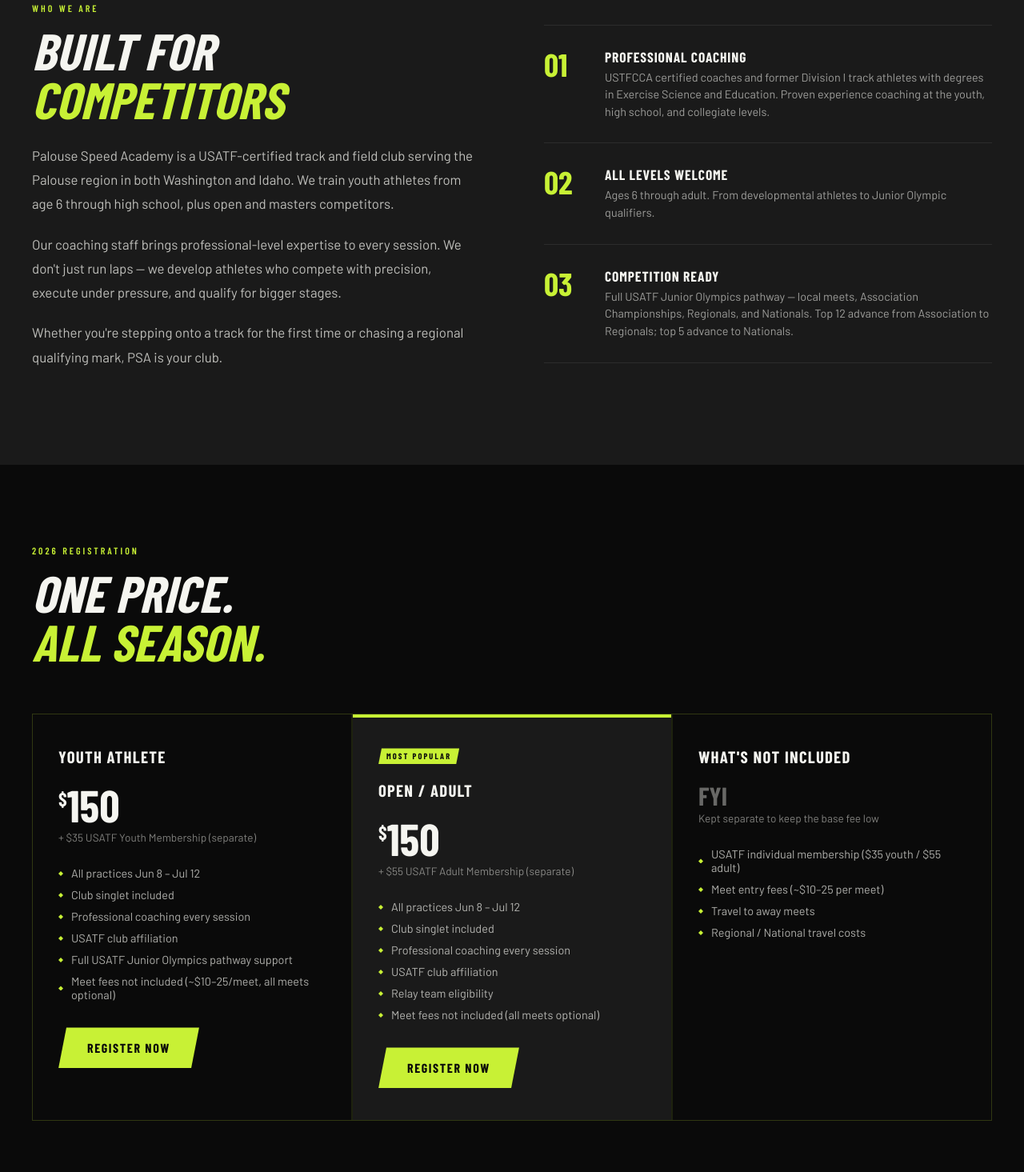
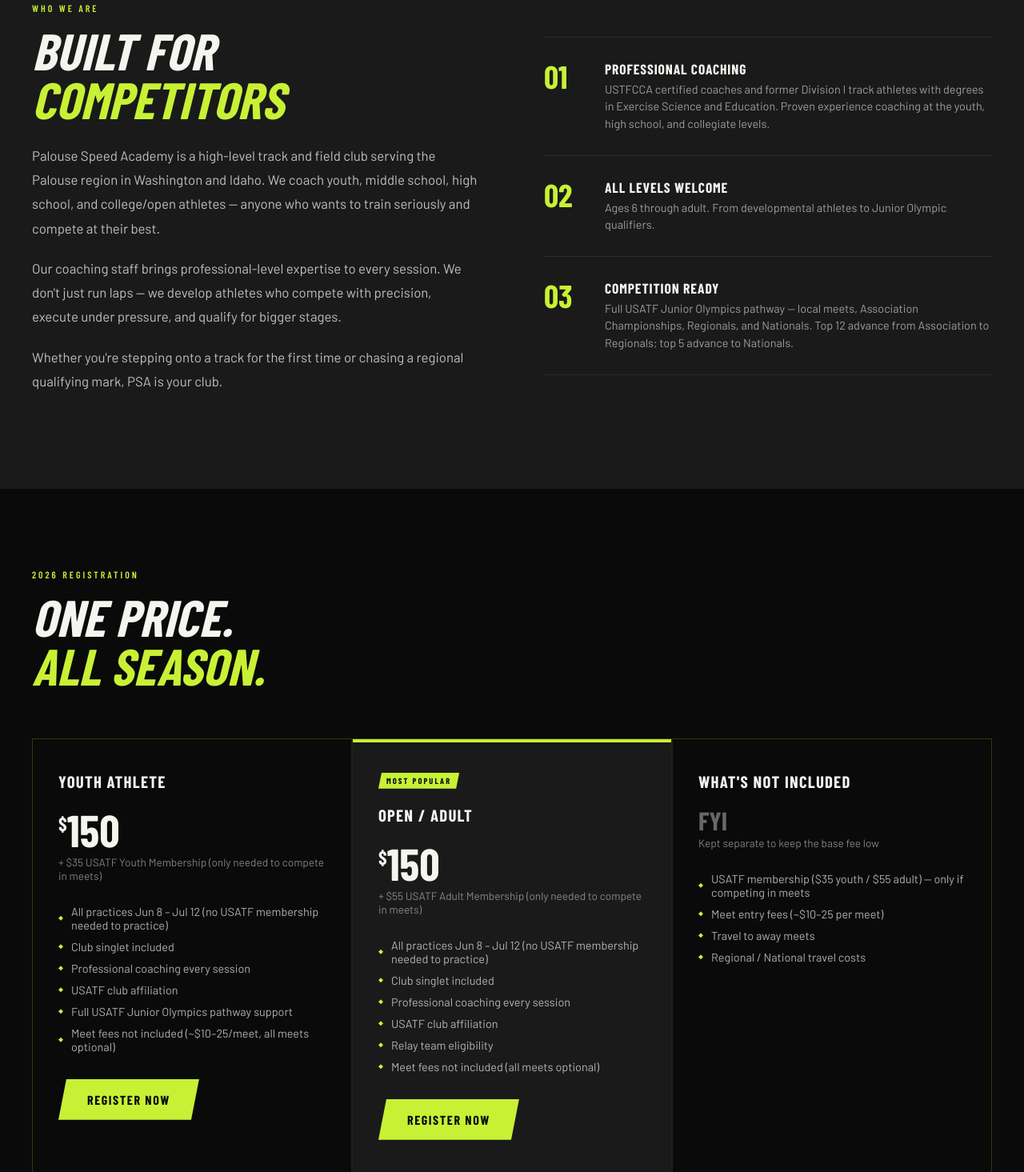
Before and after one commit to palousespeedacademy/palousespeedacademy, a plain HTML site: page index.html in a window 1280 px wide. Shown: the part 1189-2654 px from the top of the page at 80% size. Drawn offline with nearby package versions, Linux system fonts and the light colour scheme; a web font is replaced by a local one.

Commit message:
index.html

```diff
--- a/index.html
+++ b/index.html
@@ -970,7 +970,7 @@
   <div class="about-text">
     <div class="section-eyebrow">Who We Are</div>
     <h2 class="section-title">Built for<br><em>Competitors</em></h2>
-    <p>Palouse Speed Academy is a USATF-certified track and field club serving the Palouse region in both Washington and Idaho. We train youth athletes from age 6 through high school, plus open and masters competitors.</p>
+    <p>Palouse Speed Academy is a high-level track and field club serving the Palouse region in Washington and Idaho. We coach youth, middle school, high school, and college/open athletes — anyone who wants to train seriously and compete at their best.</p>
     <p>Our coaching staff brings professional-level expertise to every session. We don't just run laps — we develop athletes who compete with precision, execute under pressure, and qualify for bigger stages.</p>
     <p>Whether you're stepping onto a track for the first time or chasing a regional qualifying mark, PSA is your club.</p>
   </div>
@@ -1007,9 +1007,9 @@
     <div class="season-card">
       <div class="season-name">Youth Athlete</div>
       <div class="season-price"><sup>$</sup>150</div>
-      <div class="season-price-note">+ $35 USATF Youth Membership (separate)</div>
+      <div class="season-price-note">+ $35 USATF Youth Membership (only needed to compete in meets)</div>
       <ul class="season-includes">
-        <li>All practices Jun 8 – Jul 12</li>
+        <li>All practices Jun 8 – Jul 12 (no USATF membership needed to practice)</li>
         <li>Club singlet included</li>
         <li>Professional coaching every session</li>
         <li>USATF club affiliation</li>
@@ -1022,9 +1022,9 @@
       <div class="season-badge">Most Popular</div>
       <div class="season-name">Open / Adult</div>
       <div class="season-price"><sup>$</sup>150</div>
-      <div class="season-price-note">+ $55 USATF Adult Membership (separate)</div>
+      <div class="season-price-note">+ $55 USATF Adult Membership (only needed to compete in meets)</div>
       <ul class="season-includes">
-        <li>All practices Jun 8 – Jul 12</li>
+        <li>All practices Jun 8 – Jul 12 (no USATF membership needed to practice)</li>
         <li>Club singlet included</li>
         <li>Professional coaching every session</li>
         <li>USATF club affiliation</li>
@@ -1038,7 +1038,7 @@
       <div class="season-price" style="font-size:2rem; color: rgba(245,245,240,0.4);">FYI</div>
       <div class="season-price-note" style="margin-bottom: 28px;">Kept separate to keep the base fee low</div>
       <ul class="season-includes">
-        <li>USATF individual membership ($35 youth / $55 adult)</li>
+        <li>USATF membership ($35 youth / $55 adult) — only if competing in meets</li>
         <li>Meet entry fees (~$10–25 per meet)</li>
         <li>Travel to away meets</li>
         <li>Regional / National travel costs</li>
@@ -1164,7 +1164,7 @@
       </div>
       <div class="info-block">
         <h3>Ages</h3>
-        <p>Youth ages 6–18 · Open 19–29 · Masters 30+<br>All levels welcome. No tryouts.</p>
+        <p>Youth · Middle School · High School · College / Open / Masters<br>All levels welcome. No tryouts.</p>
       </div>
     </div>
   </div>
@@ -1227,7 +1227,7 @@
   <div class="section-eyebrow">Registration Open</div>
   <h2 class="section-title">Ready to<br><em>Run?</em></h2>
   <p class="join-body">
-    Season begins June 8. Registration is open now. $150 covers the full season with singlet included — just bring your USATF membership and show up ready to work.
+    Season begins June 8. Registration is open now. $150 covers the full season with singlet included. No USATF membership needed just to come to practice — membership is only required if you want to compete in official meets.
   </p>
   <div class="join-actions">
     <a href="tel:2089930242" class="btn-dark">Call (208) 993-0242</a>
```
